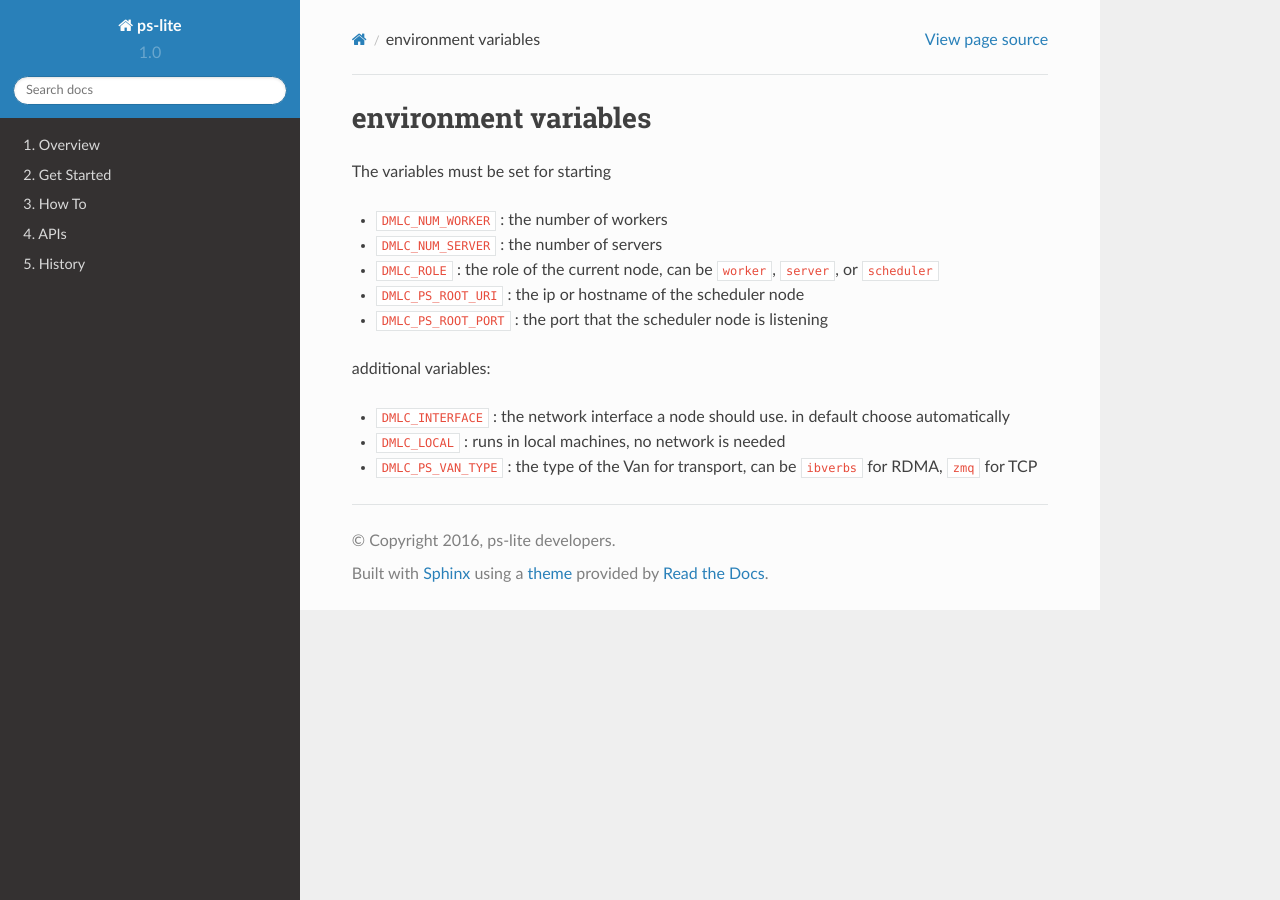
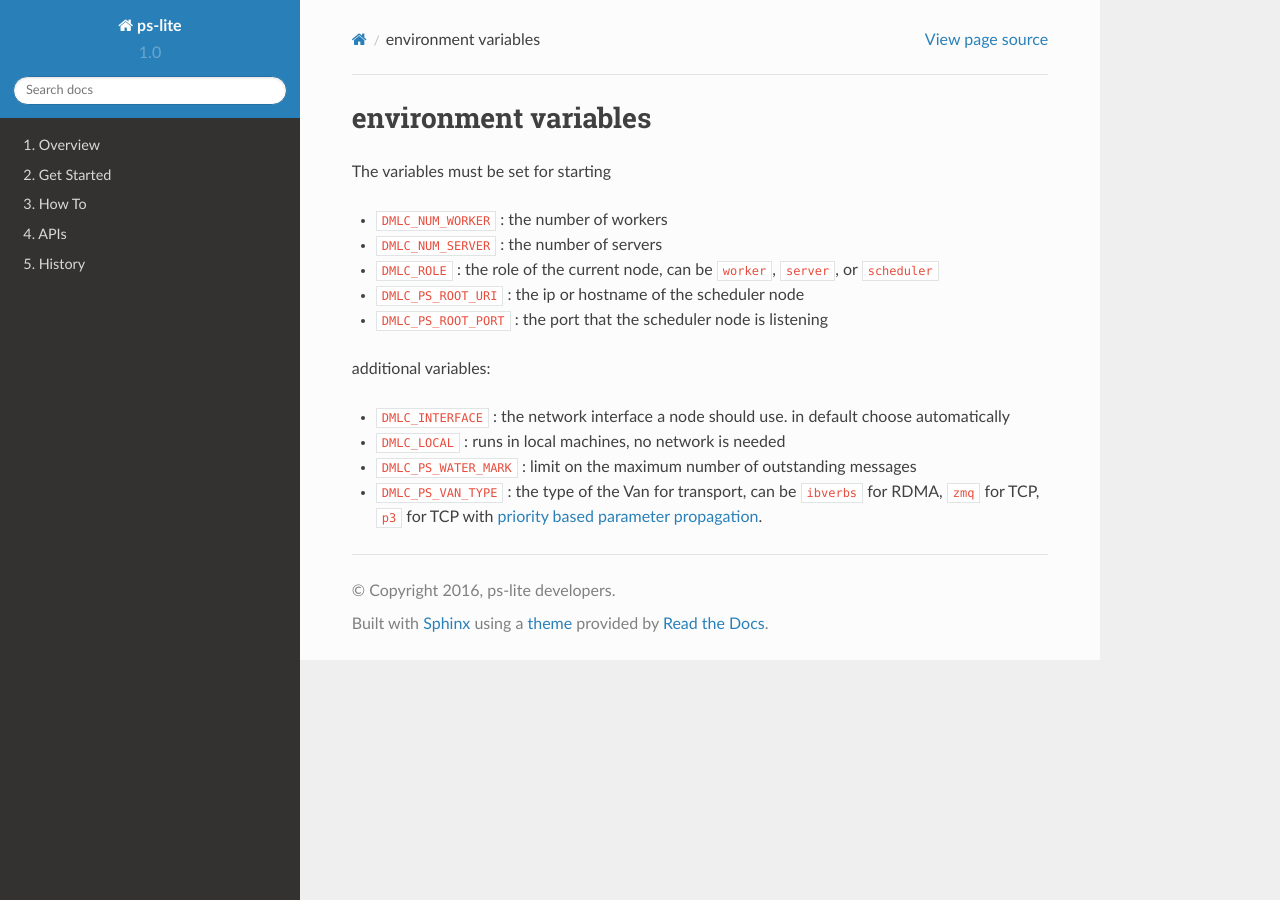
Before and after one commit to dmlc/ps-lite, a Sphinx documentation site: the page built from docs/env.md, in a window 1280 px wide. Built offline with Sphinx 7.4.7 and the Read the Docs theme 2.0.0, drawn with Linux system fonts in a browser that asks for light colours.

Commit message:
Priority-based Push and Pull (#147)
Messages sent based on a assigned priority
Higher priority messages gets preference over lower priority ones
Add environment variable for setting high water mark for zmq

```diff
--- a/docs/env.md
+++ b/docs/env.md
@@ -13,4 +13,5 @@ additional variables:
 - `DMLC_INTERFACE` : the network interface a node should use. in default choose
   automatically
 - `DMLC_LOCAL` : runs in local machines, no network is needed
-- `DMLC_PS_VAN_TYPE` : the type of the Van for transport, can be `ibverbs` for RDMA, `zmq` for TCP
+- `DMLC_PS_WATER_MARK`  : limit on the maximum number of outstanding messages
+- `DMLC_PS_VAN_TYPE` : the type of the Van for transport, can be `ibverbs` for RDMA, `zmq` for TCP, `p3` for TCP with [priority based parameter propagation](https://anandj.in/wp-content/uploads/sysml.pdf).
```
Also changed, not shown: 9 other files.
